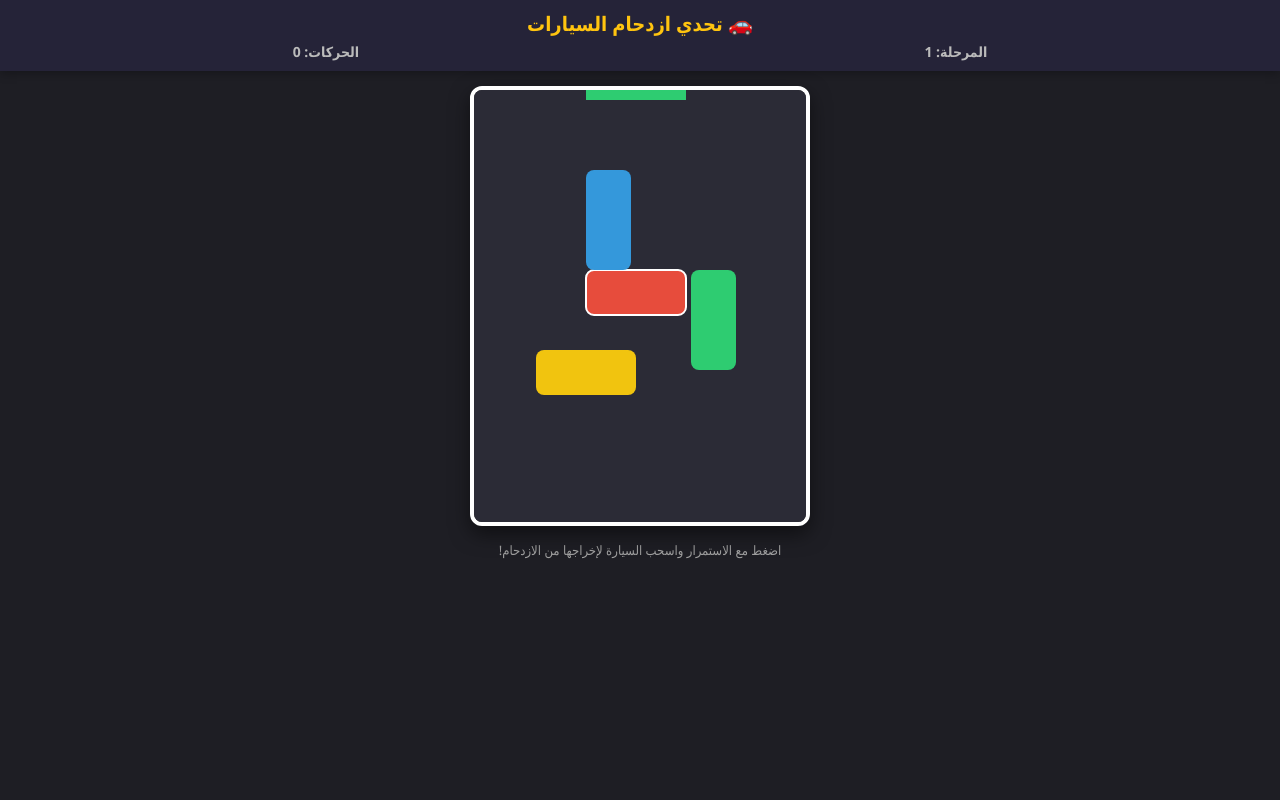
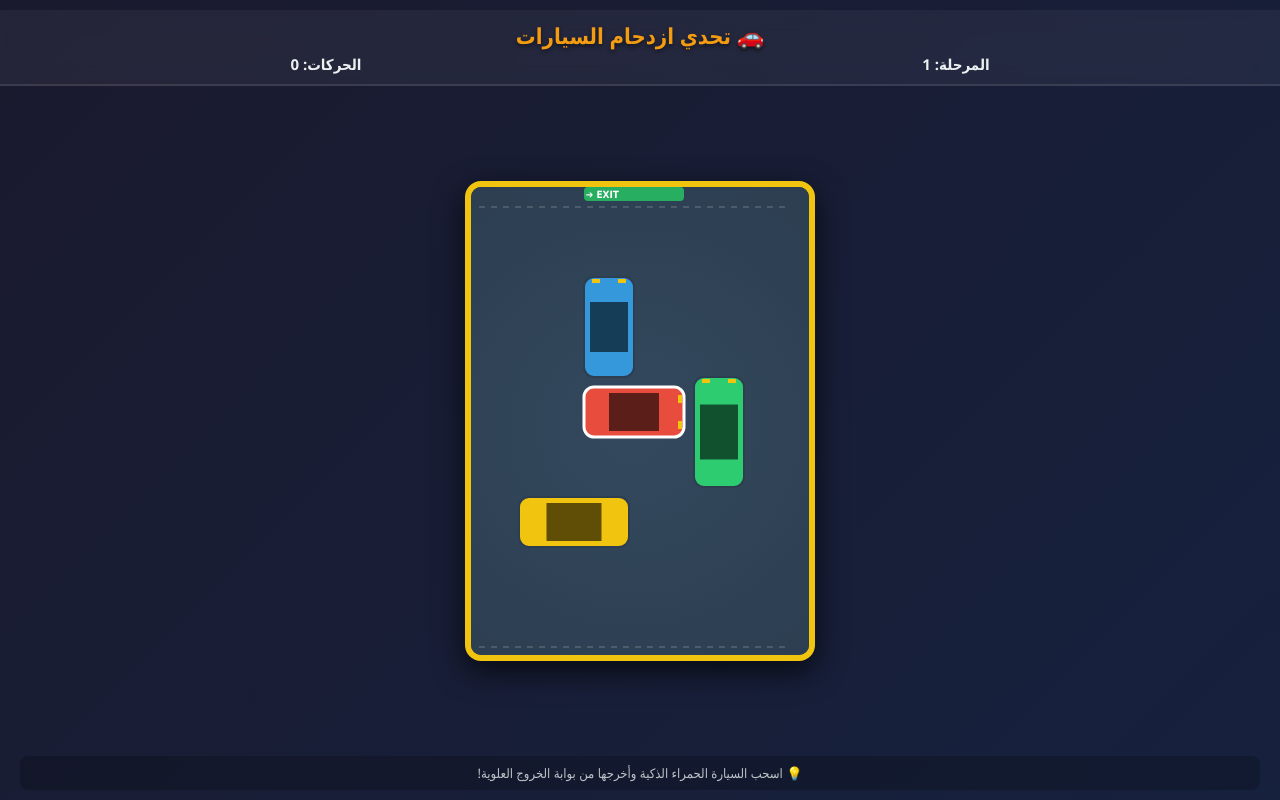
Before and after one commit to jamoolfadi-star/parking-challenge, a plain HTML site: page index.html in a window 1280 px wide. Drawn offline with Linux system fonts and the light colour scheme.

Commit message:
Update index.html

```diff
--- a/index.html
+++ b/index.html
@@ -1,9 +1,10 @@
+
 <!DOCTYPE html>
 <html lang="ar" dir="rtl">
 <head>
     <meta charset="UTF-8">
     <meta name="viewport" content="width=device-width, initial-scale=1.0, user-scalable=no">
-    <title>تحدي ازدحام السيارات - Parking Jam</title>
+    <title>تحدي ازدحام السيارات - Parking Jam Deluxe</title>
     <style>
         * {
             box-sizing: border-box;
@@ -12,50 +13,59 @@
             user-select: none;
         }
         body {
-            background-color: #1e1e24;
+            background: linear-gradient(135deg, #1a1a2e, #16213e);
             color: #fff;
             font-family: 'Segoe UI', Tahoma, Geneva, Verdana, sans-serif;
             text-align: center;
             overflow: hidden;
+            height: 100vh;
+            display: flex;
+            flex-direction: column;
+            justify-content: space-between;
+            padding: 10px 0;
         }
         .header {
-            background: #252338;
+            background: rgba(255, 255, 255, 0.05);
+            backdrop-filter: blur(10px);
             padding: 10px;
-            box-shadow: 0 2px 10px rgba(0,0,0,0.3);
+            border-bottom: 2px solid rgba(255,255,255,0.1);
         }
         h1 {
-            font-size: 20px;
-            color: #ffc40f;
-            margin-bottom: 5px;
+            font-size: 22px;
+            color: #f39c12;
+            margin-bottom: 4px;
+            text-shadow: 0 2px 4px rgba(0,0,0,0.5);
         }
         .info-bar {
             display: flex;
             justify-content: space-around;
-            font-size: 14px;
-            color: #bbb;
+            font-size: 15px;
+            color: #ecf0f1;
             font-weight: bold;
         }
         #game-container {
             position: relative;
-            width: 340px;
-            height: 440px;
-            margin: 15px auto;
-            background-color: #333;
-            border: 4px solid #fff;
-            border-radius: 12px;
+            width: 350px;
+            height: 480px;
+            margin: 0 auto;
+            background-color: #2c3e50;
+            border: 6px solid #f1c40f;
+            border-radius: 16px;
             overflow: hidden;
-            box-shadow: 0 8px 20px rgba(0,0,0,0.5);
+            box-shadow: 0 10px 30px rgba(0,0,0,0.7);
         }
         canvas {
-            background-color: #2b2b36;
+            background: radial-gradient(circle, #34495e 0%, #2c3e50 100%);
             display: block;
             touch-action: none;
         }
         .instructions {
             font-size: 13px;
-            color: #a0a0a0;
-            margin-top: 10px;
-            padding: 0 10px;
+            color: #bdc3c7;
+            background: rgba(0,0,0,0.2);
+            padding: 8px;
+            margin: 0 20px;
+            border-radius: 8px;
         }
     </style>
 </head>
@@ -70,11 +80,11 @@
     </div>
 
     <div id="game-container">
-        <canvas id="gameCanvas" width="340" height="440"></canvas>
+        <canvas id="gameCanvas" width="350" height="480"></canvas>
     </div>
 
     <div class="instructions">
-        اضغط مع الاستمرار واسحب السيارة لإخراجها من الازدحام!
+        💡 اسحب السيارة الحمراء الذكية وأخرجها من بوابة الخروج العلوية!
     </div>
 
     <script>
@@ -84,24 +94,23 @@
         let currentLevel = 1;
         let moves = 0;
 
-        // تعريف السيارات في اللعبة (موقعها، حجمها، أفقية أو عمودية، ولونها)
+        // مصفوفة السيارات بتصميم وتفاصيل أكثر جاذبية
         let cars = [
-            { id: 1, x: 120, y: 180, width: 100, height: 45, horiz: true, color: '#e74c3c', isPlayer: true }, // سيارة اللاعب الرئيسية
-            { id: 2, x: 120, y: 80, width: 45, height: 100, horiz: false, color: '#3498db' }, // عائق عمودي
-            { id: 3, x: 225, y: 180, width: 45, height: 100, horiz: false, color: '#2ecc71' }, // عائق عمودي
-            { id: 4, x: 70, y: 260, width: 100, height: 45, horiz: true, color: '#f1c40f' }   // عائق أفقي
+            { id: 1, x: 125, y: 200, width: 100, height: 50, horiz: true, color: '#e74c3c', type: 'sports', isPlayer: true }, // سيارة اللاعب (حمراء مميزة)
+            { id: 2, x: 125, y: 90, width: 50, height: 100, horiz: false, color: '#3498db', type: 'bus' }, // باص أزرق عمودي
+            { id: 3, x: 235, y: 190, width: 50, height: 110, horiz: false, color: '#2ecc71', type: 'suv' }, // سيارة دفع رباعي أخضر
+            { id: 4, x: 60, y: 310, width: 110, height: 50, horiz: true, color: '#f1c40f' }   // سيارة صفراء أفقية
         ];
 
         let selectedCar = null;
         let startX = 0, startY = 0;
 
-        // تتبع اللمس أو الماوس لتحريك السيارات
+        // تفاعل اللمس والسحب
         canvas.addEventListener('pointerdown', (e) => {
             const rect = canvas.getBoundingClientRect();
             const mouseX = e.clientX - rect.left;
             const mouseY = e.clientY - rect.top;
 
-            // البحث عن السيارة التي تم الضغط عليها
             for (let car of cars) {
                 if (mouseX >= car.x && mouseX <= car.x + car.width &&
                     mouseY >= car.y && mouseY <= car.y + car.height) {
@@ -124,16 +133,12 @@
             const dy = mouseY - startY;
 
             if (selectedCar.horiz) {
-                // حركة أفقية فقط
                 let newX = selectedCar.x + dx;
-                // حدود الحلبة الأفقية
                 if (newX >= 10 && newX + selectedCar.width <= canvas.width - 10) {
                     selectedCar.x = newX;
                 }
             } else {
-                // حركة عمودية فقط
                 let newY = selectedCar.y + dy;
-                // حدود الحلبة العمودية
                 if (newY >= 10 && newY + selectedCar.height <= canvas.height - 10) {
                     selectedCar.y = newY;
                 }
@@ -149,9 +154,9 @@
                 moves++;
                 document.getElementById('moves-text').innerText = `الحركات: ${moves}`;
 
-                // فوز اللاعب إذا خرجت السيارة الرئيسية من المخرج العلوي
-                if (selectedCar.isPlayer && selectedCar.y < 20) {
-                    alert('🎉 كفو! اجتزت الازدحام بنجاح!');
+                // شرط الفوز: خروج سيارة اللاعب من البوابة العلوية
+                if (selectedCar.isPlayer && selectedCar.y < 25) {
+                    alert('🎉 مبروك! أبدعت في حل الازدحام والانتقال للمرحلة التالية!');
                     currentLevel++;
                     moves = 0;
                     resetLevel();
@@ -161,42 +166,92 @@
         });
 
         function resetLevel() {
-            // إعادة تعيين أماكن السيارات
             cars = [
-                { id: 1, x: 120, y: 180, width: 100, height: 45, horiz: true, color: '#e74c3c', isPlayer: true },
-                { id: 2, x: 120, y: 80, width: 45, height: 100, horiz: false, color: '#3498db' },
-                { id: 3, x: 225, y: 180, width: 45, height: 100, horiz: false, color: '#2ecc71' },
-                { id: 4, x: 70, y: 260, width: 100, height: 45, horiz: true, color: '#f1c40f' }
+                { id: 1, x: 125, y: 200, width: 100, height: 50, horiz: true, color: '#e74c3c', type: 'sports', isPlayer: true },
+                { id: 2, x: 125, y: 90, width: 50, height: 100, horiz: false, color: '#3498db', type: 'bus' },
+                { id: 3, x: 235, y: 190, width: 50, height: 110, horiz: false, color: '#2ecc71', type: 'suv' },
+                { id: 4, x: 60, y: 310, width: 110, height: 50, horiz: true, color: '#f1c40f' }
             ];
             document.getElementById('level-text').innerText = `المرحلة: ${currentLevel}`;
             document.getElementById('moves-text').innerText = `الحركات: ${moves}`;
             draw();
         }
 
+        // دالة رسم السيارات بشكل احترافي يشبه الألعاب الحقيقية
+        function drawCar(car) {
+            ctx.save();
+            ctx.translate(car.x, car.y);
+
+            // هيكل السيارة الأساسي بزوايا دائرية
+            ctx.fillStyle = car.color;
+            ctx.beginPath();
+            ctx.roundRect(0, 0, car.width, car.height, 10);
+            ctx.fill();
+
+            // إطار خارجي وظل داخلي لإعطاء مظهر ثلاثي الأبعاد
+            ctx.strokeStyle = '#2c3e50';
+            ctx.lineWidth = 2;
+            ctx.stroke();
+
+            // رسم تفاصيل السيارة (النوافذ والمصابيح)
+            ctx.fillStyle = 'rgba(0, 0, 0, 0.6)';
+            if (car.horiz) {
+                // نوافذ أفقية
+                ctx.fillRect(car.width * 0.25, 6, car.width * 0.5, car.height - 12);
+                // إضاءة أمامية وخلفية
+                ctx.fillStyle = '#f1c40f';
+                ctx.fillRect(car.width - 6, 8, 4, 8);
+                ctx.fillRect(car.width - 6, car.height - 16, 4, 8);
+            } else {
+                // نوافذ عمودية
+                ctx.fillRect(6, car.height * 0.25, car.width - 12, car.height * 0.5);
+                // إضاءة أمامية وخلفية
+                ctx.fillStyle = '#f1c40f';
+                ctx.fillRect(8, 2, 8, 4);
+                ctx.fillRect(car.width - 16, 2, 8, 4);
+            }
+
+            // تمييز سيارة اللاعب بإطار أبيض مضيء
+            if (car.isPlayer) {
+                ctx.strokeStyle = '#ffffff';
+                ctx.lineWidth = 3;
+                ctx.beginPath();
+                ctx.roundRect(0, 0, car.width, car.height, 10);
+                ctx.stroke();
+            }
+
+            ctx.restore();
+        }
+
         function draw() {
             ctx.clearRect(0, 0, canvas.width, canvas.height);
 
-            // رسم بوابة الخروج في الأعلى
-            ctx.fillStyle = '#2ecc71';
-            ctx.fillRect(120, 0, 100, 10);
+            // رسم منطقة صف الشارع والموقف
+            ctx.strokeStyle = 'rgba(255,255,255,0.15)';
+            ctx.lineWidth = 2;
+            ctx.setLineDash([6, 6]);
+            ctx.beginPath();
+            ctx.moveTo(20, 20); ctx.lineTo(canvas.width - 20, 20);
+            ctx.moveTo(20, canvas.height - 20); ctx.lineTo(canvas.width - 20, canvas.height - 20);
+            ctx.stroke();
+            ctx.setLineDash([]); // إلغاء الخط المتقطع
 
-            // رسم السيارات
+            // رسم بوابة الخروج في الأعلى (المنطقة الخضراء)
+            ctx.fillStyle = '#27ae60';
+            ctx.beginPath();
+            ctx.roundRect(125, 0, 100, 14, 4);
+            ctx.fill();
+            ctx.fillStyle = '#fff';
+            ctx.font = 'bold 10px Tahoma';
+            ctx.fillText('EXIT ➔', 160, 11);
+
+            // رسم كل السيارات
             for (let car of cars) {
-                ctx.fillStyle = car.color;
-                ctx.beginPath();
-                ctx.roundRect(car.x, car.y, car.width, car.height, 8);
-                ctx.fill();
-
-                // إطار أبيض للسيارة المميزة
-                if (car.isPlayer) {
-                    ctx.strokeStyle = '#fff';
-                    ctx.lineWidth = 2;
-                    ctx.stroke();
-                }
+                drawCar(car);
             }
         }
 
-        // الرسم الأولي عند التحميل
+        // الرسم الأولي
         draw();
     </script>
 </body>
```
